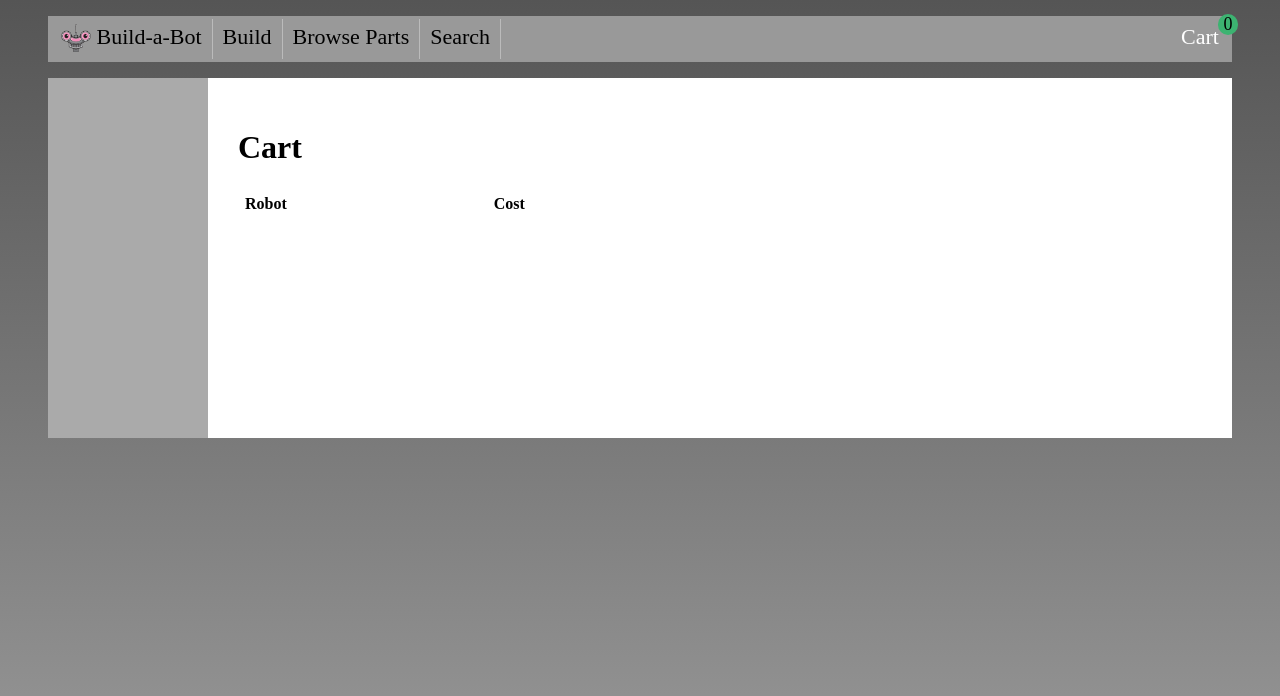
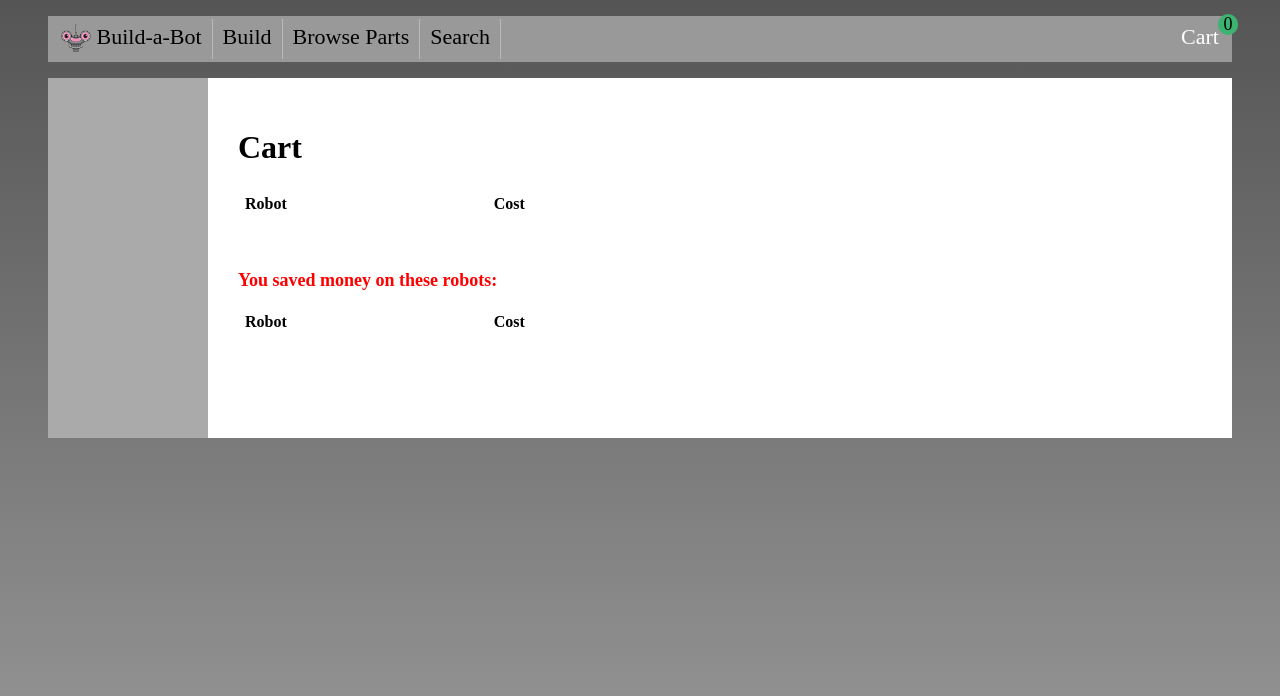
Before and after one commit to guillermorangel/gettingagoodvue, a Vue app in the folder build-a-bot/: page /cart in a window 1280 px wide. Shown: the top 696 px of the page. Built offline with nearby package versions, Linux system fonts and the light colour scheme.

Commit message:
Use store getters to retrieve computed state data

```diff
--- a/build-a-bot/src/components/cart/ShoppingCart.vue
+++ b/build-a-bot/src/components/cart/ShoppingCart.vue
@@ -23,6 +23,29 @@
         </tr>
       </tbody>
     </table>
+    <h2 class="saleItems">You saved money on these robots:</h2>
+    <table>
+      <thead>
+        <tr>
+          <th class="robot-title">
+            Robot
+          </th>
+          <th class="cost">
+            Cost
+          </th>
+        </tr>
+      </thead>
+      <tbody>
+        <tr v-for="(robot, index) in cartSaleItems" :key="index">
+          <td class="robot-title">
+            {{robot.head.title}}
+          </td>
+          <td class="cost">
+            {{robot.cost}}
+          </td>
+        </tr>
+      </tbody>
+    </table>
  </div>
 </template>
 
@@ -32,6 +55,9 @@ export default {
   computed: {
     cart() {
       return this.$store.state.cart;
+    },
+    cartSaleItems() {
+      return this.$store.getters.cartSaleItems;
     },
   },
 };
@@ -48,4 +74,9 @@ export default {
   .cost {
     text-align: right;
   }
+  .saleItems {
+    margin-top: 50px;
+    font-size: 18px;
+    color: red;
+  }
 </style>
--- a/build-a-bot/src/store/index.js
+++ b/build-a-bot/src/store/index.js
@@ -9,4 +9,9 @@ export default createStore({
       state.cart.push(robot);
     },
   },
+  getters: {
+    cartSaleItems(state) {
+      return state.cart.filter((item) => item.head.onSale);
+    },
+  },
 });
```
